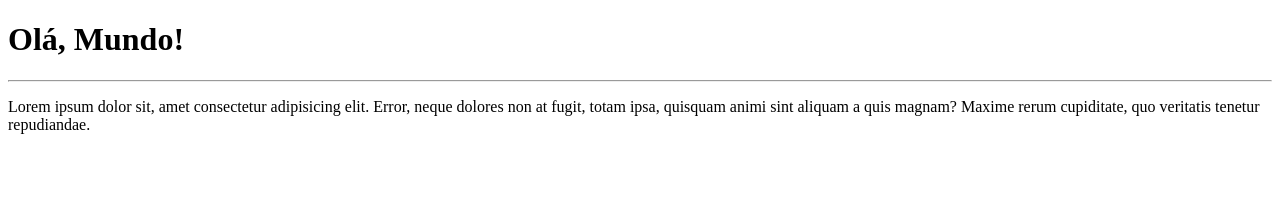
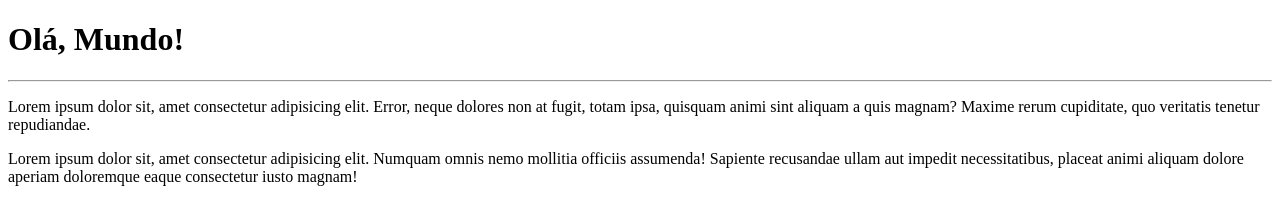
Before and after one commit to joaovpaess/Ola-Mundo, a plain HTML site: page site.exemplo/index.html in a window 1280 px wide. Drawn offline with Linux system fonts and the light colour scheme.

Commit message:
adicionei um parágrafo

```diff
--- a/site.exemplo/index.html
+++ b/site.exemplo/index.html
@@ -10,5 +10,6 @@
     <h1>Olá, Mundo!</h1>
     <hr>
     <p>Lorem ipsum dolor sit, amet consectetur adipisicing elit. Error, neque dolores non at fugit, totam ipsa, quisquam animi sint aliquam a quis magnam? Maxime rerum cupiditate, quo veritatis tenetur repudiandae.</p>
+    <p>Lorem ipsum dolor sit, amet consectetur adipisicing elit. Numquam omnis nemo mollitia officiis assumenda! Sapiente recusandae ullam aut impedit necessitatibus, placeat animi aliquam dolore aperiam doloremque eaque consectetur iusto magnam!</p>
 </body>
 </html>
```
